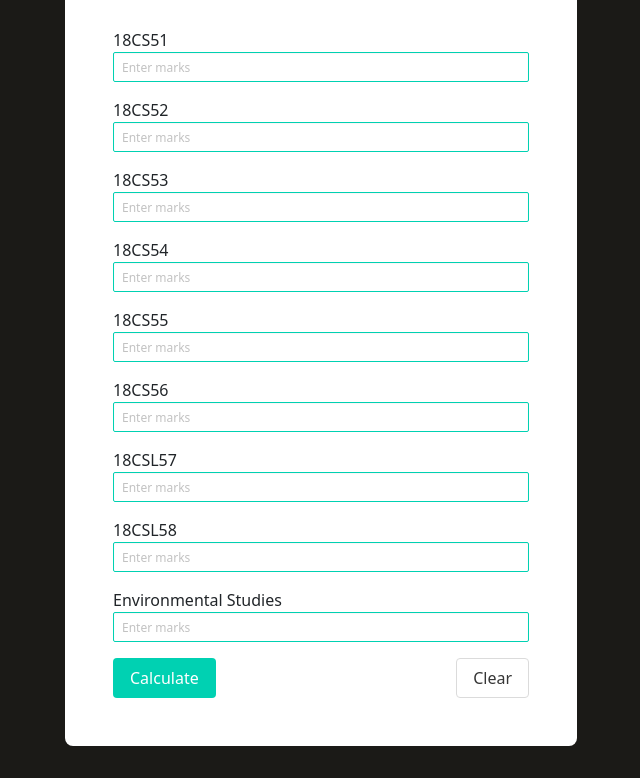
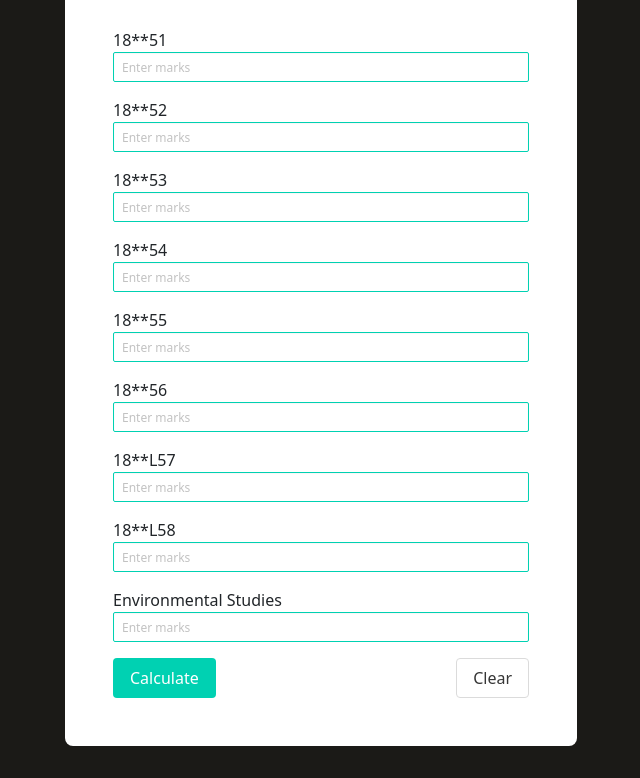
Before and after one commit to ShreyasVithalkar09/sgpa-calculator.github.io, a plain HTML site: page index.html in a window 1280 px wide. Shown: the part 106-884 px from the top of the page, without its empty margins (319-959 px from the left). Drawn offline with nearby package versions, Linux system fonts and the light colour scheme.

Commit message:
some changes addes

```diff
--- a/index.html
+++ b/index.html
@@ -22,7 +22,7 @@
       <h3>Calculate your SGPA</h3>
       <form action="" method="POST" id="myForm">
         <div class="my-inputs">
-          <label for="">18CS51</label>
+          <label for="">18**51</label>
           <input
             id="sub1"
             required
@@ -34,7 +34,7 @@
         </div>
 
         <div class="my-inputs">
-          <label for="">18CS52</label>
+          <label for="">18**52</label>
           <input
             id="sub2"
             required
@@ -46,7 +46,7 @@
         </div>
 
         <div class="my-inputs">
-          <label for="">18CS53</label>
+          <label for="">18**53</label>
           <input
             id="sub3"
             required
@@ -58,7 +58,7 @@
         </div>
 
         <div class="my-inputs">
-          <label for="">18CS54</label>
+          <label for="">18**54</label>
           <input
             id="sub4"
             required
@@ -70,7 +70,7 @@
         </div>
 
         <div class="my-inputs">
-          <label for="">18CS55</label>
+          <label for="">18**55</label>
           <input
             id="sub5"
             required
@@ -82,7 +82,7 @@
         </div>
 
         <div class="my-inputs">
-          <label for="">18CS56</label>
+          <label for="">18**56</label>
           <input
             id="sub6"
             required
@@ -94,7 +94,7 @@
         </div>
 
         <div class="my-inputs">
-          <label for="">18CSL57</label>
+          <label for="">18**L57</label>
           <input
             id="sub7"
             required
@@ -106,7 +106,7 @@
         </div>
 
         <div class="my-inputs">
-          <label for="">18CSL58</label>
+          <label for="">18**L58</label>
           <input
             id="sub8"
             required
```
